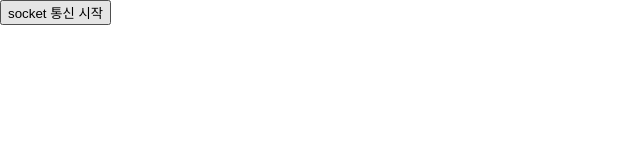
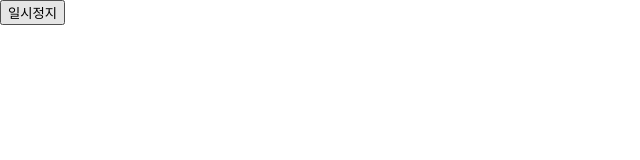
Before and after one commit to dbwls387/Unreal_Warrior_Server, a React (Create React App) app in the folder frontend/: page / in a window 1280 px wide. Shown: the top 160 px of the page, without its empty margins (0-640 px from the left). Built offline with nearby package versions, Linux system fonts and the light colour scheme.

Commit message:
Fix: pause btn

```diff
--- a/frontend/src/App.js
+++ b/frontend/src/App.js
@@ -22,5 +22,5 @@ export default function App() {
         socket.on("hi", (data) => console.log(data)); // 서버 -> 클라이언트
     };
 
-    return <button onClick={onSocket}>socket 통신 시작</button>;
+    return <button onClick={onSocket}>일시정지</button>;
 }
```
